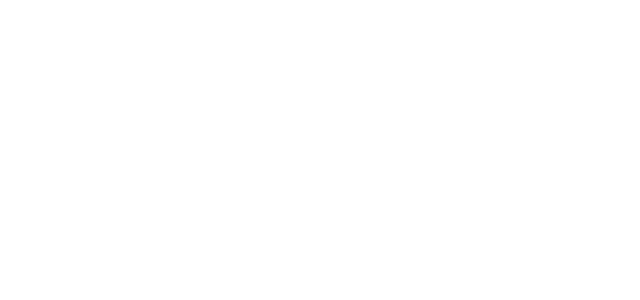
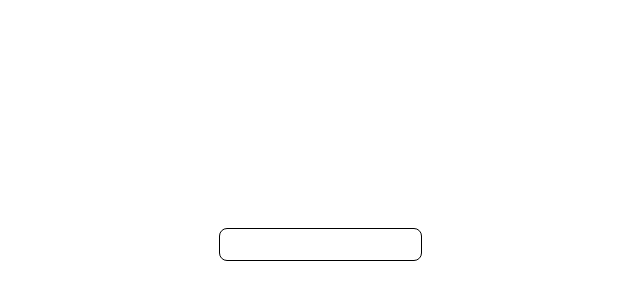
Before and after one commit to rmahotka/datepicker, a Vue app: page / in a window 1280 px wide. Shown: the part 164-464 px from the top of the page, without its empty margins (320-960 px from the left). Built offline with nearby package versions, Linux system fonts and the light colour scheme.

Commit message:
add style component itemInput

```diff
--- a/src/App.vue
+++ b/src/App.vue
@@ -1,7 +1,40 @@
+<script setup>
+import WidgetsHeadData from "./components/WidgetsHeadData.vue";
+import InputItem from "./components/UI/InputItem.vue";
+import { ref } from "vue";
+
+const visible = ref(false);
+
+const useVisible = () => {
+  visible.value = !visible.value;
+};
+</script>
+
 <template>
-  <div></div>
+  <div class="container">
+    <InputItem @click="useVisible" />
+    <div class="block" v-if="visible">
+      <WidgetsHeadData />
+    </div>
+  </div>
 </template>
 
-<script setup></script>
+<style scoped>
+.container {
+  height: 100vh;
+  width: 100%;
+  display: flex;
+  align-items: center;
+  justify-content: center;
+  flex-direction: column;
+}
 
-<style scoped></style>
+.block {
+  margin-top: 3px;
+  max-width: 200px;
+  width: 100%;
+  border: 1px solid;
+  border-radius: 8px;
+  padding: 5px;
+}
+</style>
--- /dev/null
+++ b/src/components/MonthAndYear.vue
@@ -0,0 +1,7 @@
+<template>
+  <div>Jun 2024</div>
+</template>
+
+<script setup></script>
+
+<style scoped></style>
--- /dev/null
+++ b/src/components/UI/ButtonItem.vue
@@ -0,0 +1,16 @@
+<template>
+  <button>
+    <slot />
+  </button>
+</template>
+
+<script setup></script>
+
+<style scoped>
+button {
+  border: 0;
+  background-color: inherit;
+  padding: 5px;
+  cursor: pointer;
+}
+</style>
--- /dev/null
+++ b/src/components/UI/InputItem.vue
@@ -0,0 +1,13 @@
+<script setup></script>
+
+<template>
+  <input type="text" />
+</template>
+
+<style scoped>
+input {
+  padding: 8px 12px;
+  border-radius: 8px;
+  border: 1px solid;
+}
+</style>
--- /dev/null
+++ b/src/components/WidgetsHeadData.vue
@@ -0,0 +1,21 @@
+<script setup>
+import ButtonItem from "./UI/ButtonItem.vue";
+import MonthAndYear from "./MonthAndYear.vue";
+</script>
+
+<template>
+  <div class="widgest__block">
+    <ButtonItem>◀</ButtonItem>
+    <MonthAndYear />
+    <ButtonItem>▶</ButtonItem>
+  </div>
+</template>
+
+<style scoped>
+.widgest__block {
+  display: flex;
+  align-items: center;
+  justify-content: space-between;
+  width: 100%;
+}
+</style>
```
Also changed, not shown: src/components/DayItem.vue (added, +7 -0 lines), src/components/WeekItem.vue (added, +7 -0 lines).
